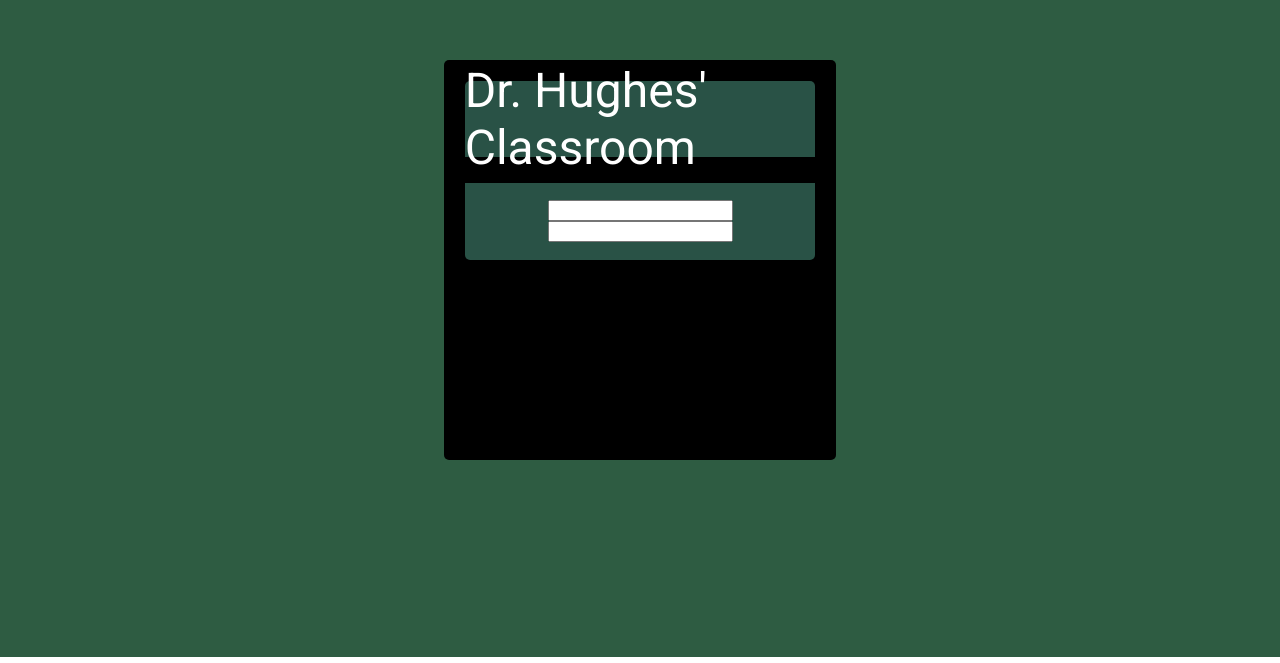
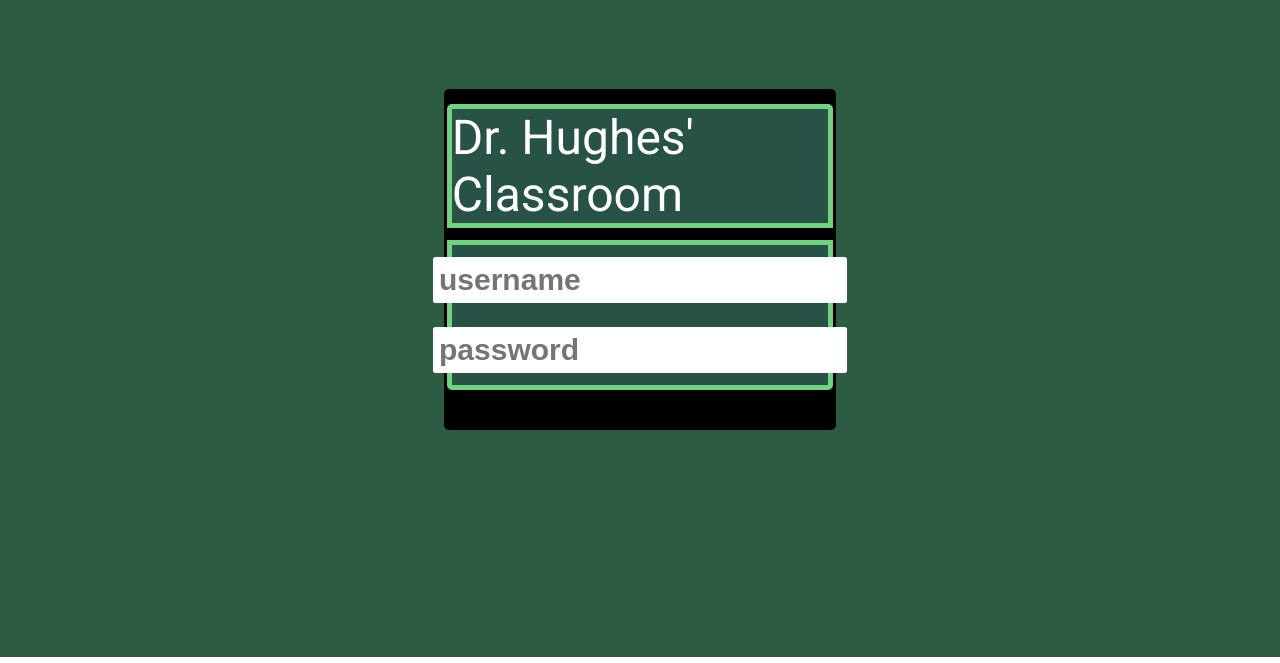
Before and after one commit to drewcapener/higher-ed, an Angular app in the folder client/HigherEd/: page /login in a window 1280 px wide. Shown: the part 137-800 px from the top of the page. Built offline with nearby package versions, Linux system fonts and the light colour scheme.

Commit message:
Basic layout of login done

```diff
--- a/client/HigherEd/src/app/login/login.component.scss
+++ b/client/HigherEd/src/app/login/login.component.scss
@@ -12,6 +12,5 @@
 
 .usn-pwd {
     @include feature-panel;
-    height: 50%;
     width: 30%;
 }
--- a/client/HigherEd/src/app/username-password/username-password.component.html
+++ b/client/HigherEd/src/app/username-password/username-password.component.html
@@ -1,7 +1,13 @@
 <div class="container">
     <div class="class-name">Dr. Hughes' Classroom</div>
     <div class="form">
-        <input class="input" type="text">
-        <input class="input" type="text">
+        <div class="input-row">
+            <!-- <label class="label">Username</label> -->
+            <input class="input" type="text" placeholder="username">
+        </div>
+        <div class="input-row">
+            <!-- <label class="label">Password</label> -->
+            <input class="input" type="text" placeholder="password">
+        </div>
     </div>
 </div>
--- a/client/HigherEd/src/app/username-password/username-password.component.scss
+++ b/client/HigherEd/src/app/username-password/username-password.component.scss
@@ -13,10 +13,12 @@
 @mixin panel {
     background-color: $green5;
     width: 100%;
-    height: 20%;
     font-family: $roboto;
     color: white;
-    margin: $spacing 0 $spacing 0;
+    margin: $spacing / 2 0 $spacing / 2 0;
+    border-style: solid;
+    border-color: $accent1;
+    border-width: thick;
 }
 
 .class-name {
@@ -37,3 +39,30 @@
     border-radius: 0 0 $corner-radius $corner-radius;
     @include panel;
 }
+
+.input-row {
+    display: flex;
+    flex-direction: row;
+    justify-content: center;
+    align-items: center;
+    margin: 0.5em;
+    font-size: 1.5em;
+}
+
+.label {
+    font-weight: bold;
+    margin: 0 0.5em 0 0;
+}
+
+.input {
+    //background-color: $gree;
+    border: none;
+    border-radius: $corner-radius / 2;
+    font-weight: bold;
+    font-size: 1.25em;
+    padding: 0.2em;
+}
+
+.input:focus {
+    outline: none;
+}
```
